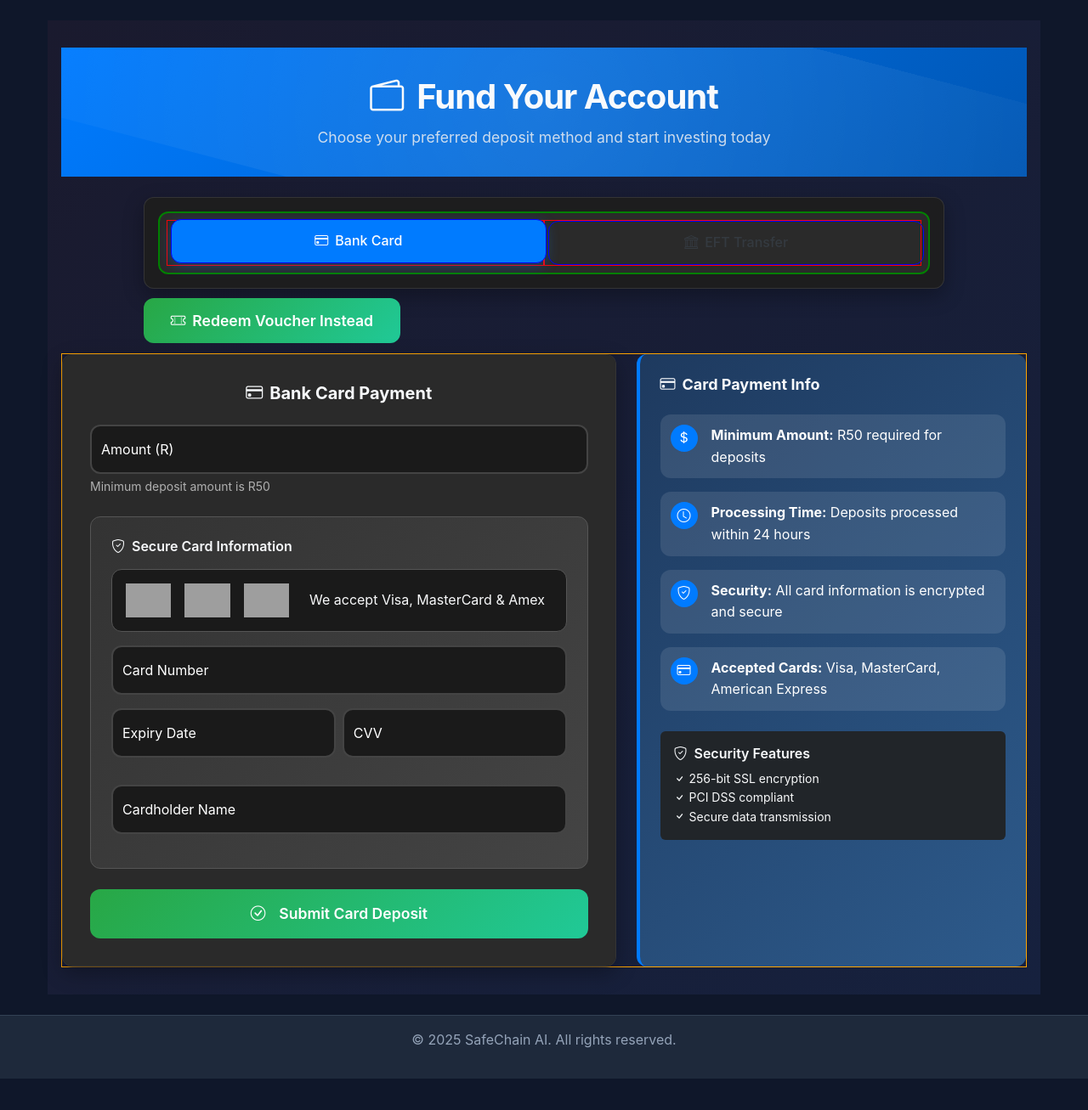
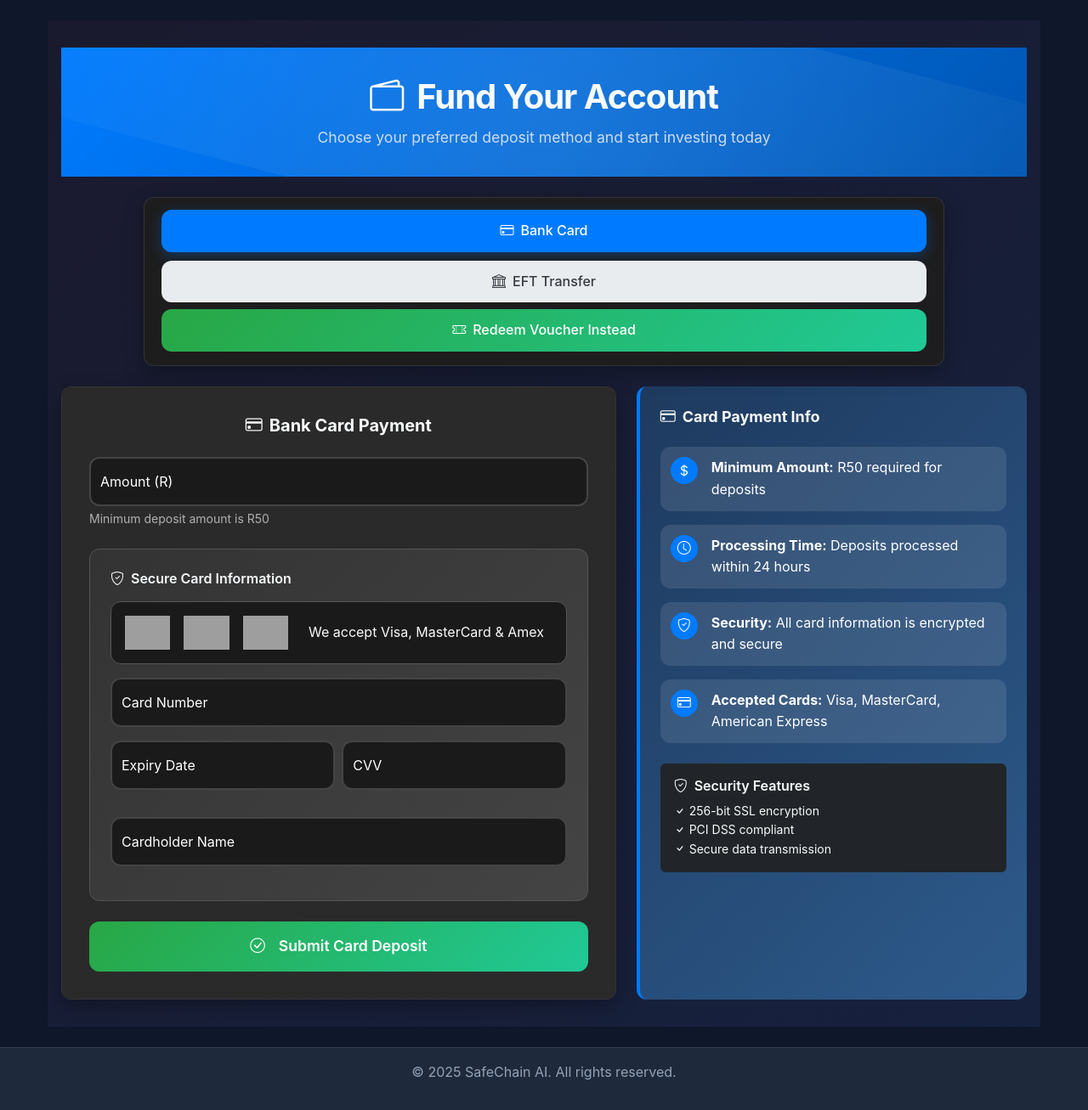
Before and after one commit to VarsityPlug0/CapitalX-RTN, a Django app: template core/templates/core/deposit.html in a window 1280 px wide. Shown: the part 61-1368 px from the top of the page at 85% size. Before the commit the page ends 1331 px from the top, so only its background shows below. Run offline with Django 5.2, Linux system fonts and the light colour scheme; the template is opened without the code that fills it, so the values that code supplies are empty; grey boxes are pictures that could not be loaded.

Commit message:
Align deposit method buttons: Unified styling for Bank Card, EFT Transfer, and Redeem Voucher Instead buttons

```diff
--- a/core/templates/core/deposit.html
+++ b/core/templates/core/deposit.html
@@ -84,37 +84,8 @@
         width: 100%;
     }
 
-    /* Debug styles to ensure visibility */
-    .nav-tabs li {
-        display: block !important;
-        visibility: visible !important;
-        opacity: 1 !important;
-        border: 1px solid red !important;
-    }
-
-    .nav-tabs button {
-        display: block !important;
-        visibility: visible !important;
-        opacity: 1 !important;
-        border: 1px solid blue !important;
-    }
-
-    /* Temporary debug borders */
-    .nav-tabs {
-        border: 2px solid green !important;
-    }
-
-    .tab-pane {
-        border: 1px solid orange !important;
-    }
-
-    .nav-tabs .nav-item {
-        flex: 1;
-        min-width: 0;
-        display: block;
-    }
-
-    .nav-tabs .nav-link {
+    /* Unified button styling for deposit options */
+    .nav-link.flex-fill {
         border: none;
         border-radius: var(--border-radius);
         color: var(--dark-color);
@@ -131,9 +102,24 @@
         display: block;
         visibility: visible;
         opacity: 1;
+        flex: 1 1 auto;
+        min-width: 150px;
+        background: #e9ecef;
     }
 
-    .nav-tabs .nav-link::before {
+    .nav-link.flex-fill:hover {
+        background: rgba(0,123,255,0.1);
+        transform: translateY(-1px);
+    }
+
+    .nav-link.flex-fill.active {
+        background: var(--primary-color);
+        color: white;
+        transform: translateY(-2px);
+        box-shadow: 0 4px 15px rgba(0,123,255,0.3);
+    }
+
+    .nav-link.flex-fill::before {
         content: '';
         position: absolute;
         top: 0;
@@ -144,20 +130,8 @@
         transition: left 0.5s;
     }
 
-    .nav-tabs .nav-link:hover::before {
+    .nav-link.flex-fill:hover::before {
         left: 100%;
-    }
-
-    .nav-tabs .nav-link.active {
-        background: var(--primary-color);
-        color: white;
-        transform: translateY(-2px);
-        box-shadow: 0 4px 15px rgba(0,123,255,0.3);
-    }
-
-    .nav-tabs .nav-link:hover:not(.active) {
-        background: rgba(0,123,255,0.1);
-        transform: translateY(-1px);
     }
 
     .form-section {
@@ -424,6 +398,13 @@
             flex: 1 1 auto;
             min-width: 120px;
         }
+
+        .nav-link.flex-fill {
+            min-width: 120px;
+            padding: 0.5rem 0.75rem;
+            font-size: 0.9rem;
+            margin-bottom: 0.5rem;
+        }
     }
 
     @media (max-width: 576px) {
@@ -439,6 +420,16 @@
 
         .nav-tabs .nav-link {
             margin: 0;
+        }
+
+        .nav-link.flex-fill {
+            flex: none;
+            width: 100%;
+            margin-bottom: 0.5rem;
+        }
+
+        .d-flex.flex-wrap {
+            flex-direction: column;
         }
     }
 </style>
@@ -458,18 +449,17 @@
             <div class="col-12 col-lg-10">
                 <div class="deposit-card">
                     <div class="p-3">
-                        <ul class="nav nav-tabs nav-fill justify-content-center" id="depositTabs" role="tablist">
-                            <li class="nav-item" role="presentation">
-                                <button class="nav-link active" id="card-tab" data-bs-toggle="tab" data-bs-target="#card" type="button" role="tab">
-                                    <i class="bi bi-credit-card me-2"></i>Bank Card
-                                </button>
-                            </li>
-                            <li class="nav-item" role="presentation">
-                                <button class="nav-link" id="eft-tab" data-bs-toggle="tab" data-bs-target="#eft" type="button" role="tab">
-                                    <i class="bi bi-bank me-2"></i>EFT Transfer
-                                </button>
-                            </li>
-                        </ul>
+                        <div class="d-flex flex-wrap justify-content-center gap-2">
+                            <button class="nav-link active flex-fill" id="card-tab" data-bs-toggle="tab" data-bs-target="#card" type="button" role="tab">
+                                <i class="bi bi-credit-card me-2"></i>Bank Card
+                            </button>
+                            <button class="nav-link flex-fill" id="eft-tab" data-bs-toggle="tab" data-bs-target="#eft" type="button" role="tab">
+                                <i class="bi bi-bank me-2"></i>EFT Transfer
+                            </button>
+                            <a href="{% url 'voucher_deposit' %}" class="nav-link flex-fill text-center" style="background: linear-gradient(135deg, #28a745 0%, #20c997 100%); color: white; border-radius: 12px; padding: 0.75rem 1rem; font-weight: 500; transition: all 0.3s ease;">
+                                <i class="bi bi-ticket-perforated me-2"></i>Redeem Voucher Instead
+                            </a>
+                        </div>
                     </div>
                 </div>
             </div>
@@ -484,15 +474,6 @@
                 </div>
             {% endfor %}
         {% endif %}
-
-        <!-- Voucher Redeem Button - Moved to prominent position -->
-        <div class="row justify-content-center mb-4">
-            <div class="col-12 col-lg-10">
-                <a href="{% url 'voucher_deposit' %}" class="voucher-redeem-btn">
-                    <i class="bi bi-ticket-perforated"></i>Redeem Voucher Instead
-                </a>
-            </div>
-        </div>
 
         <div class="tab-content" id="depositTabContent">
             <!-- Bank Card Tab -->
```
